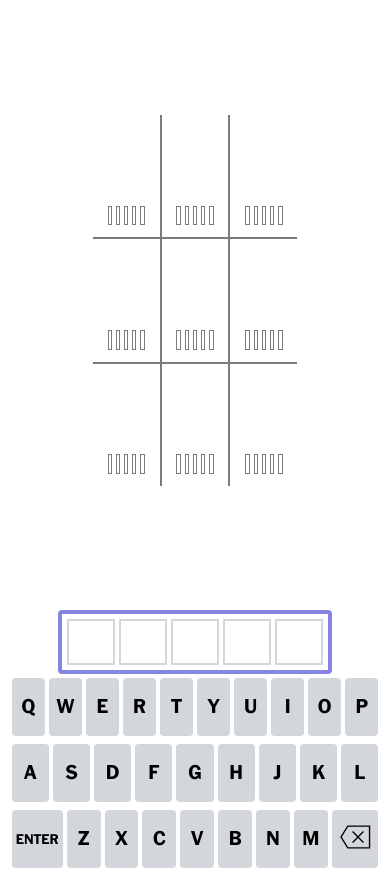
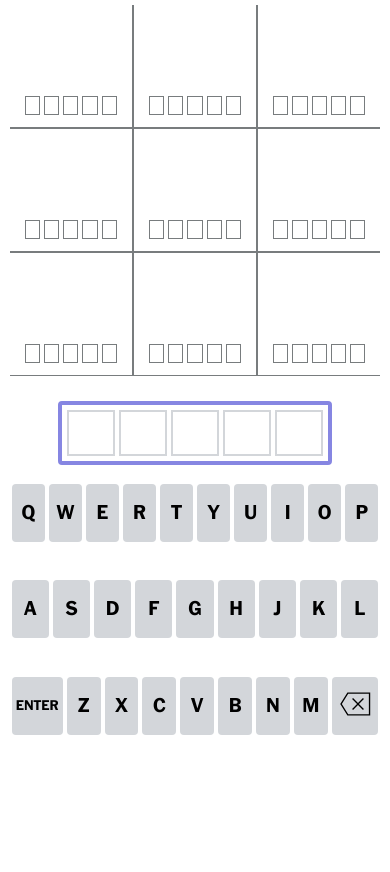
Before and after one commit to luke-mca/TicTacTordle, a website: page index.html in a window 390 px wide. Shown: the part 65-937 px from the top of the page. After the commit the page ends 844 px from the top, so only its background shows below. Drawn offline with Linux system fonts and the light colour scheme.

Commit message:
Remove width/height of ads to fix mobile view

```diff
--- a/style.css
+++ b/style.css
@@ -107,8 +107,6 @@ svg {
     justify-content: space-between;
 }
 .ad {
-    width: 160px;
-    height:600px;
     margin: 2px;
 }
 
```
